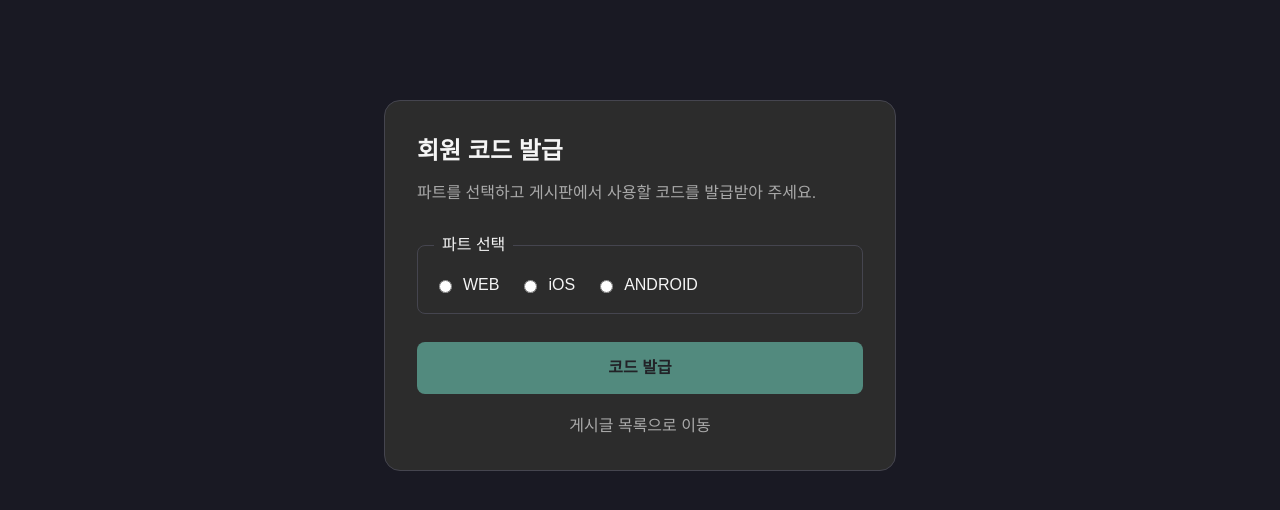
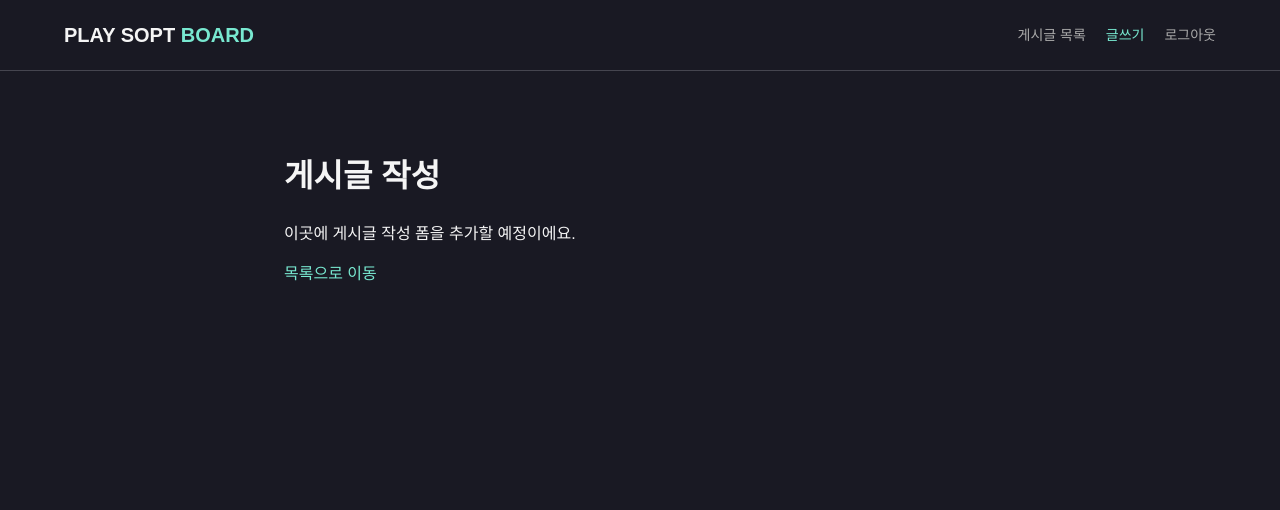
Before and after one commit to 39-play-sopt-web/ChoiYeBeen, a React (Vite) app in the folder Week4/Homework/: page /posts/new in a window 1280 px wide. Before the commit this address led to /. Shown: the top 510 px of the page. Built offline with nearby package versions, Linux system fonts and the light colour scheme; no server answers; sample sign-in values are in the browser's storage.

Commit message:
feat: 공통 헤더 및 로그아웃 기능 구현

```diff
--- a/Week4/Homework/src/App.tsx
+++ b/Week4/Homework/src/App.tsx
@@ -1,13 +1,20 @@
 import { Navigate, Route, Routes } from 'react-router-dom';
 
+import BoardLayout from './components/BoardLayout';
 import AuthorizationPage from './pages/AuthorizationPage';
 import PostListPage from './pages/PostListPage';
+import PostCreatePage from './pages/PostCreatePage';
 
 function App() {
   return (
     <Routes>
       <Route path='/' element={<AuthorizationPage />} />
-      <Route path='/posts' element={<PostListPage />} />
+
+      <Route element={<BoardLayout />}>
+        <Route path='/posts' element={<PostListPage />} />
+        <Route path='/posts/new' element={<PostCreatePage />} />
+      </Route>
+
       <Route path='*' element={<Navigate to='/' replace />} />
     </Routes>
   );
--- /dev/null
+++ b/Week4/Homework/src/components/BoardLayout.tsx
@@ -0,0 +1,14 @@
+import { Outlet } from 'react-router-dom';
+
+import Header from './Header';
+
+function BoardLayout() {
+  return (
+    <>
+      <Header />
+      <Outlet />
+    </>
+  );
+}
+
+export default BoardLayout;
--- /dev/null
+++ b/Week4/Homework/src/components/Header.tsx
@@ -0,0 +1,120 @@
+import { NavLink, useNavigate } from 'react-router-dom';
+import { useQueryClient } from '@tanstack/react-query';
+import styled from 'styled-components';
+
+function Header() {
+  const navigate = useNavigate();
+  const queryClient = useQueryClient();
+
+  const part = localStorage.getItem('part');
+  const authorizationCode = localStorage.getItem('authorizationCode');
+
+  const handleLogout = () => {
+    localStorage.removeItem('authorizationCode');
+    localStorage.removeItem('part');
+
+    queryClient.clear();
+
+    navigate('/');
+  };
+
+  return (
+    <HeaderContainer>
+      <HeaderInner>
+        <BrandContainer>
+          <Logo to='/posts'>
+            PLAY SOPT <span>BOARD</span>
+          </Logo>
+
+          {part && <PartBadge>{part} 파트</PartBadge>}
+        </BrandContainer>
+
+        <Navigation aria-label='주요 메뉴'>
+          <MenuLink to='/posts' end>
+            게시글 목록
+          </MenuLink>
+
+          <MenuLink to='/posts/new'>글쓰기</MenuLink>
+
+          {authorizationCode ? (
+            <LogoutButton type='button' onClick={handleLogout}>
+              로그아웃
+            </LogoutButton>
+          ) : (
+            <MenuLink to='/'>코드 발급</MenuLink>
+          )}
+        </Navigation>
+      </HeaderInner>
+    </HeaderContainer>
+  );
+}
+
+export default Header;
+
+const HeaderContainer = styled.header`
+  border-bottom: 1px solid ${({ theme }) => theme.colors.border};
+`;
+
+const HeaderInner = styled.div`
+  display: flex;
+  align-items: center;
+  justify-content: space-between;
+  flex-wrap: wrap;
+  gap: 20px;
+  max-width: 1200px;
+  margin: 0 auto;
+  padding: 20px 24px;
+`;
+
+const BrandContainer = styled.div`
+  display: flex;
+  align-items: center;
+  gap: 12px;
+`;
+
+const Logo = styled(NavLink)`
+  font-size: 20px;
+  font-weight: 800;
+
+  span {
+    color: ${({ theme }) => theme.colors.primary};
+  }
+`;
+
+const PartBadge = styled.span`
+  padding: 4px 10px;
+  border: 1px solid ${({ theme }) => theme.colors.border};
+  border-radius: 20px;
+  color: ${({ theme }) => theme.colors.primary};
+  font-size: 12px;
+`;
+
+const Navigation = styled.nav`
+  display: flex;
+  align-items: center;
+  gap: 20px;
+`;
+
+const MenuLink = styled(NavLink)`
+  color: ${({ theme }) => theme.colors.textMuted};
+  font-size: 14px;
+  transition: color 0.2s ease;
+
+  &:hover,
+  &.active {
+    color: ${({ theme }) => theme.colors.primary};
+  }
+`;
+
+const LogoutButton = styled.button`
+  padding: 0;
+  border: none;
+  background: transparent;
+  color: ${({ theme }) => theme.colors.textMuted};
+  font-size: 14px;
+  transition: color 0.2s ease;
+
+  &:hover {
+    color: ${({ theme }) => theme.colors.primary};
+  }
+`;
--- /dev/null
+++ b/Week4/Homework/src/pages/PostCreatePage.tsx
@@ -0,0 +1,25 @@
+import { Link } from 'react-router-dom';
+import styled from 'styled-components';
+
+function PostCreatePage() {
+  return (
+    <Container>
+      <h1>게시글 작성</h1>
+      <p>이곳에 게시글 작성 폼을 추가할 예정이에요.</p>
+
+      <ListLink to='/posts'>목록으로 이동</ListLink>
+    </Container>
+  );
+}
+
+export default PostCreatePage;
+
+const Container = styled.main`
+  width: min(100%, 760px);
+  margin: 0 auto;
+  padding: 60px 24px;
+`;
+
+const ListLink = styled(Link)`
+  color: ${({ theme }) => theme.colors.primary};
+`;
```
